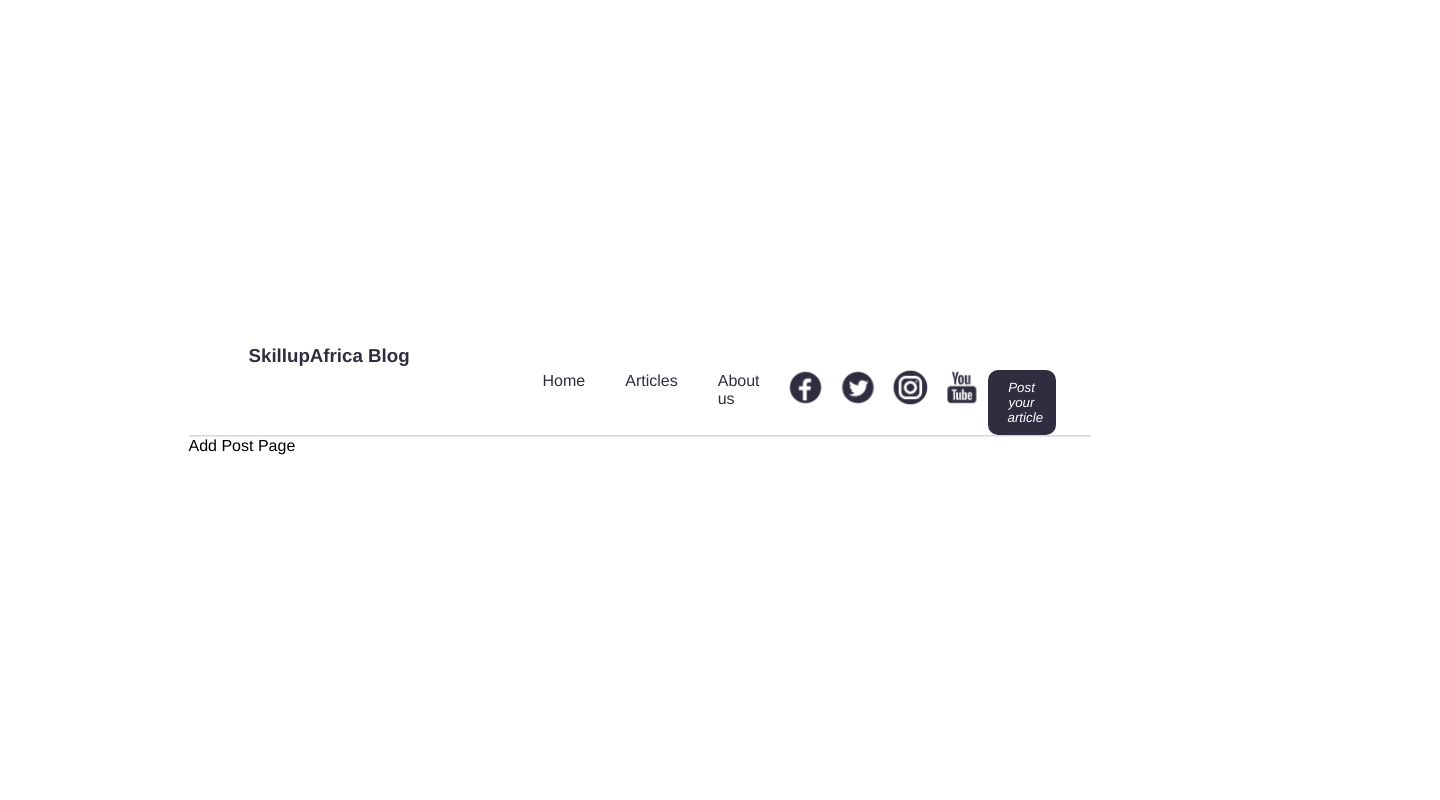
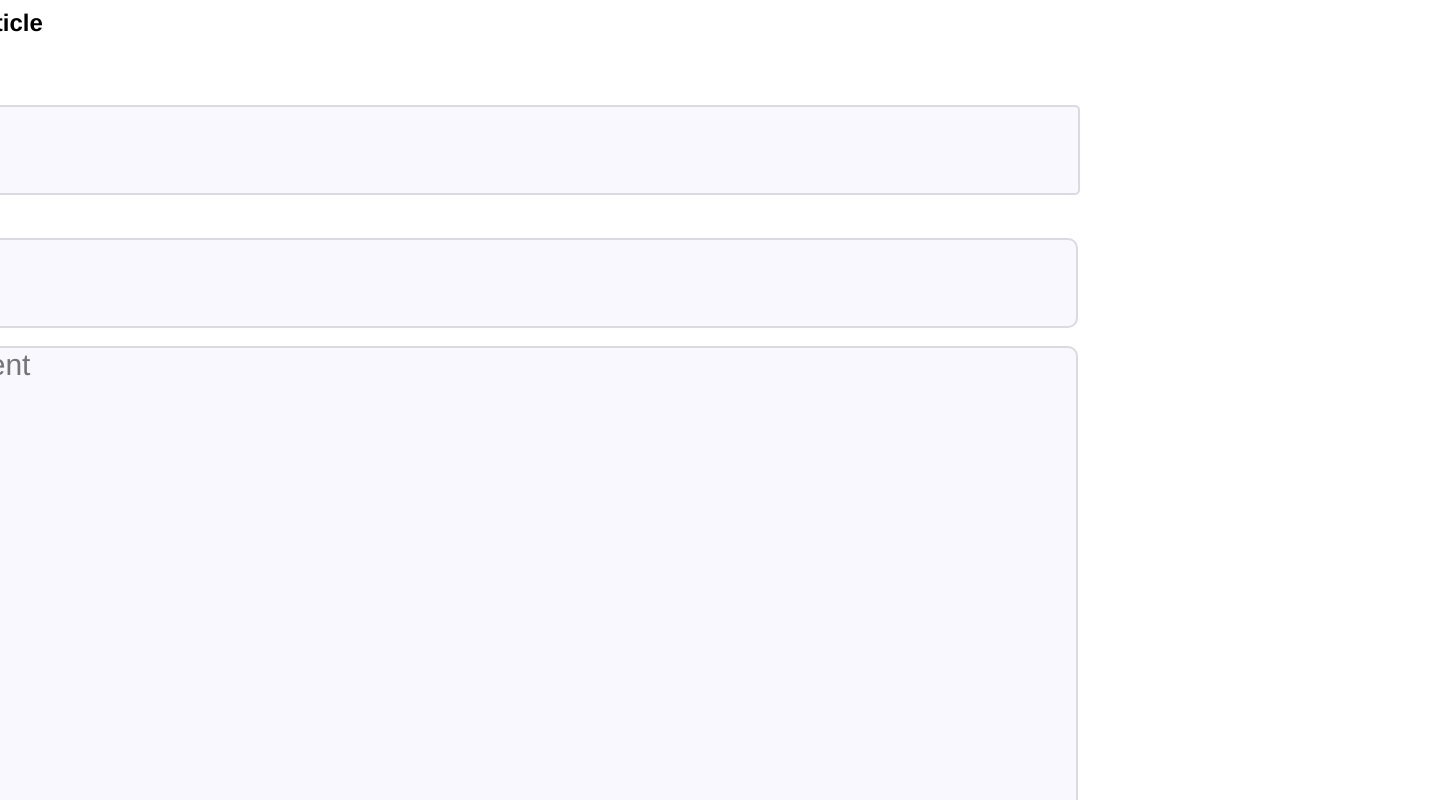
Before and after one commit to Adesina-Abiodun/SkillUp-Blog, a React (Vite) app in the folder SKILLUP-BLOG/: page /add-post in a window 1280 px wide. Shown: the top 800 px of the page, 1440 px wide, since content can reach past the window. Built offline with nearby package versions, Linux system fonts and the light colour scheme.

Commit message:
initial commit

```diff
--- /dev/null
+++ b/SKILLUP-BLOG/src/AddPostPage/AddPost.css
@@ -0,0 +1,58 @@
+* {
+    margin: 0;
+    padding: 0;
+    box-sizing: border-box;
+}
+
+.Blog-article{
+    display: flex;
+    align-items: center;
+    justify-content: center;
+    margin-top: 50px;
+}
+
+h2 {
+
+    margin-right: 1000px;
+}
+
+.blog-title {
+    width: 1240px;
+    height: 90px;
+    border-radius: 5px;
+    border: 2px solid rgba(47, 46, 65, 0.15);
+    font-size: 30px;
+    padding-left: 15px;
+    background-color: #F3F2FF80;
+}
+
+.image-url {
+    width: 1238px;
+    height: 90px;
+    border-radius: 10px;
+    border: 2px solid rgba(47, 46, 65, 0.15);
+    font-size: 30px;
+    padding-left: 15px;
+    background-color: #F3F2FF80;
+}
+
+.blog-content {
+    width: 1238px;
+    height: 520px;
+    border-radius: 10px;
+    border: 2px solid rgba(47, 46, 65, 0.15);
+    font-size: 30px;
+    padding-left: 15px;
+    background-color: #F3F2FF80;
+
+}
+
+.post {
+    width: 100px;
+    padding: 12px;
+    margin-right: 1500px;
+    margin-top: 10px;
+    background-color: black;
+    color: white;
+    border-radius: 10px;
+}
--- a/SKILLUP-BLOG/src/AddPostPage/AddPost.jsx
+++ b/SKILLUP-BLOG/src/AddPostPage/AddPost.jsx
@@ -1,12 +1,54 @@
-import NavBar from '../NavBar/NavBar'
+import NavBar from "../NavBar/NavBar";
+import { useForm } from "react-hook-form";
+import "./AddPost.css";
 
 const AddPost = () => {
-    return (
+  const { register, handleSubmit } = useForm();
+
+  const submitData = () => {
+    console.log("Success");
+  };
+  return (
+    <div>
+      <NavBar />
+
+      <div className="Blog-article">
         <div>
-            <NavBar/>
-            Add Post Page
+          <h2>Post a new article</h2>
+          <br />
+          <form onSubmit={handleSubmit(submitData)}>
+            <input
+              type="text"
+              {...register("title")}
+              placeholder="Blog title"
+              className="blog-title"
+            />{" "}
+            <br />
+            <br />
+            <input
+              type="text"
+              {...register("Image url")}
+              placeholder="Image url"
+              className="image-url"
+            />
+            <br />
+            <br />
+            <textarea
+              cols="30"
+              rows="10"
+              {...register("body")}
+              placeholder="Blog Content"
+              className="blog-content"
+            ></textarea>
+            <br />
+            <button type="submit" className="post">
+              Post
+            </button>
+          </form>
         </div>
-     );
-}
+      </div>
+    </div>
+  );
+};
 
 export default AddPost;
```
